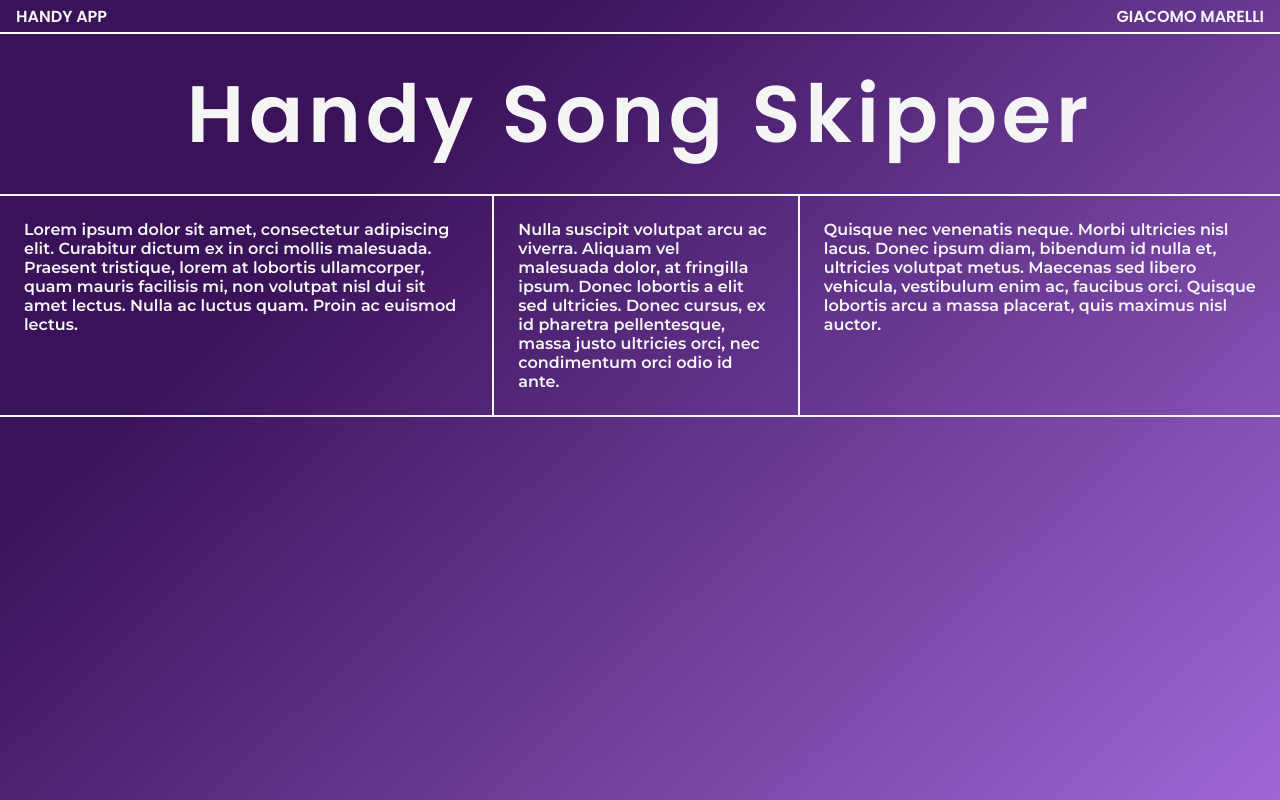
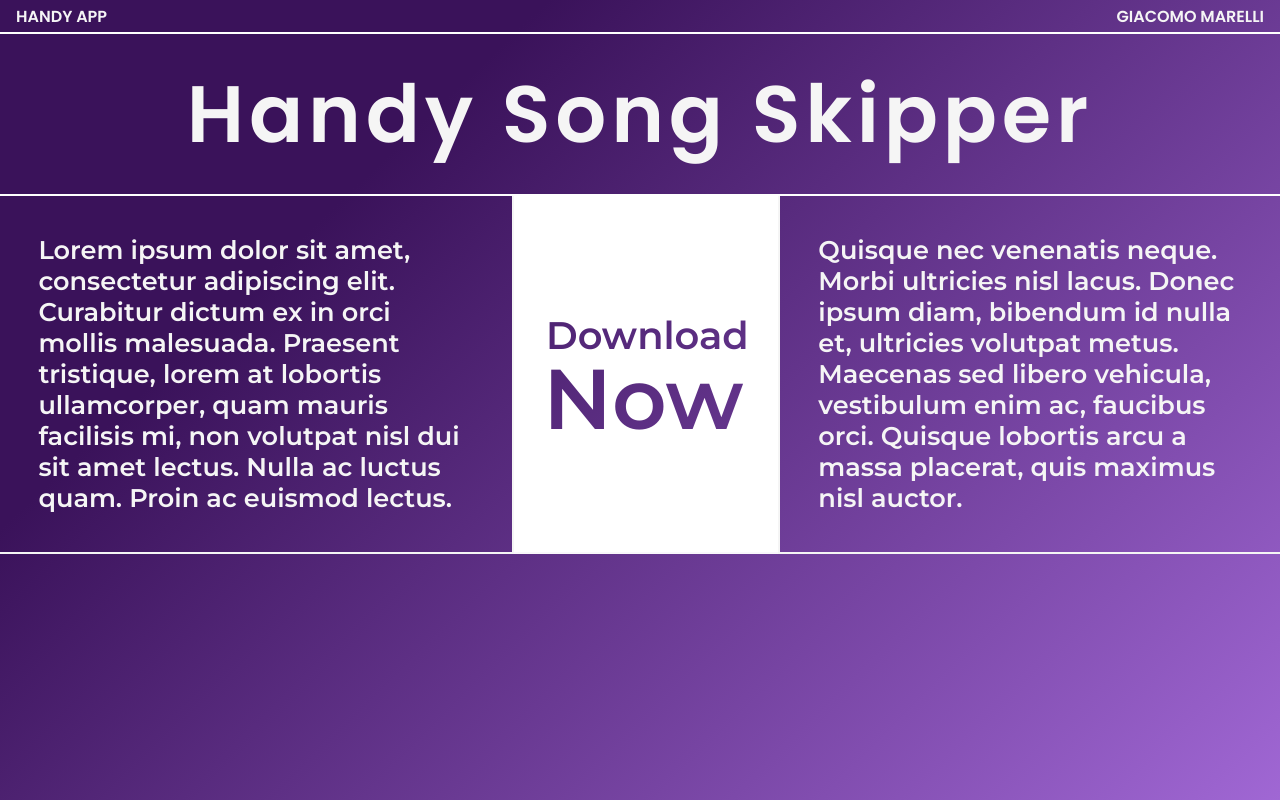
Before and after one commit to JackMarelli/HandySongSkipper, a plain HTML site: page website/index.html in a window 1280 px wide. Drawn offline with Linux system fonts and the light colour scheme.

Commit message:
continuato sito web

```diff
--- a/website/css/styles.css
+++ b/website/css/styles.css
@@ -65,11 +65,21 @@ a {
   color:whitesmoke;
   font-family: 'Montserrat', sans-serif;
 }
+.aside {
+  font-size: 1.6em;
+}
 #download-article {
   border-bottom: 2px solid whitesmoke;
+  color: black;
+  mix-blend-mode: screen;
   width: fit-content;
   max-width: 350px;
-  min-width: 200px
+  min-width: 200px;
+  padding: 2em;
+
+  display: flex;
+  align-items: center;
+  background-color: white;
 }
 #left-article {
   border: 2px solid whitesmoke;
@@ -80,6 +90,19 @@ a {
   border: 2px solid whitesmoke;
   border-top: none;
   border-right: none;
+}
+#download {
+  text-align: center;
+  font-size: 2.4em;
+  margin: 0;
+}
+#now {
+  text-align: center;
+  font-size: 5.3em;
+  margin: 0;
+  margin-left: -8px;
+  margin-bottom: -14px;
+  margin-top: -12px;
 }
 
 @media screen and (max-width: 1860px) {
--- a/website/index.html
+++ b/website/index.html
@@ -5,17 +5,37 @@
     <meta name="viewport" content="width=device-width, initial-scale=1.0" />
     <title>Document</title>
     <link rel="stylesheet" href="css/styles.css" />
+    <script src="js/script.js"></script>
   </head>
   <body>
     <div class="menu">
       <div class="left"><a href="#">Handy App</a></div>
-      <div class="right"><a href="#">Giacomo Marelli</a></div>
+      <div class="right">
+        <a href="https://giacomomarelli.altervista.org/" target="blank_"
+          >Giacomo Marelli</a
+        >
+      </div>
     </div>
     <div class="header"><p>Handy Song Skipper</p></div>
     <div class="content">
-      <div class="article" id="left-article">Lorem ipsum dolor sit amet, consectetur adipiscing elit. Curabitur dictum ex in orci mollis malesuada. Praesent tristique, lorem at lobortis ullamcorper, quam mauris facilisis mi, non volutpat nisl dui sit amet lectus. Nulla ac luctus quam. Proin ac euismod lectus.</div>
-      <div class="article" id="download-article">Nulla suscipit volutpat arcu ac viverra. Aliquam vel malesuada dolor, at fringilla ipsum. Donec lobortis a elit sed ultricies. Donec cursus, ex id pharetra pellentesque, massa justo ultricies orci, nec condimentum orci odio id ante.</div>
-      <div class="article" id="right-article">Quisque nec venenatis neque. Morbi ultricies nisl lacus. Donec ipsum diam, bibendum id nulla et, ultricies volutpat metus. Maecenas sed libero vehicula, vestibulum enim ac, faucibus orci. Quisque lobortis arcu a massa placerat, quis maximus nisl auctor.</div>
+      <div class="aside article" id="left-article">
+        Lorem ipsum dolor sit amet, consectetur adipiscing elit. Curabitur
+        dictum ex in orci mollis malesuada. Praesent tristique, lorem at
+        lobortis ullamcorper, quam mauris facilisis mi, non volutpat nisl dui
+        sit amet lectus. Nulla ac luctus quam. Proin ac euismod lectus.
+      </div>
+      <div class="article" id="download-article">
+        <a href="#">
+          <p id="download">Download</p>
+          <p id="now">Now</p>
+        </a>
+      </div>
+      <div class="aside article" id="right-article">
+        Quisque nec venenatis neque. Morbi ultricies nisl lacus. Donec ipsum
+        diam, bibendum id nulla et, ultricies volutpat metus. Maecenas sed
+        libero vehicula, vestibulum enim ac, faucibus orci. Quisque lobortis
+        arcu a massa placerat, quis maximus nisl auctor.
+      </div>
     </div>
   </body>
 </html>
--- /dev/null
+++ b/website/js/script.js
@@ -0,0 +1,11 @@
+function test() {
+    let rightArticleText = "Quisque nec venenatis neque. Morbi ultricies nisl lacus. Donec ipsum diam, bibendum id nulla et, ultricies volutpat metus. Maecenas sed libero vehicula, vestibulum enim ac, faucibus orci. Quisque lobortisarcu a massa placerat, quis maximus nisl auctor."
+    if (document.getElementById("right-article").innerHTML = rightArticleText)
+    {
+        document.getElementById("right-article").innerHTML = "ma che ne so"
+    }
+    else
+    {
+        document.getElementById("right-article").innerHTML = rightArticleText
+    }
+}
```
Also changed, not shown: 1 other file.
